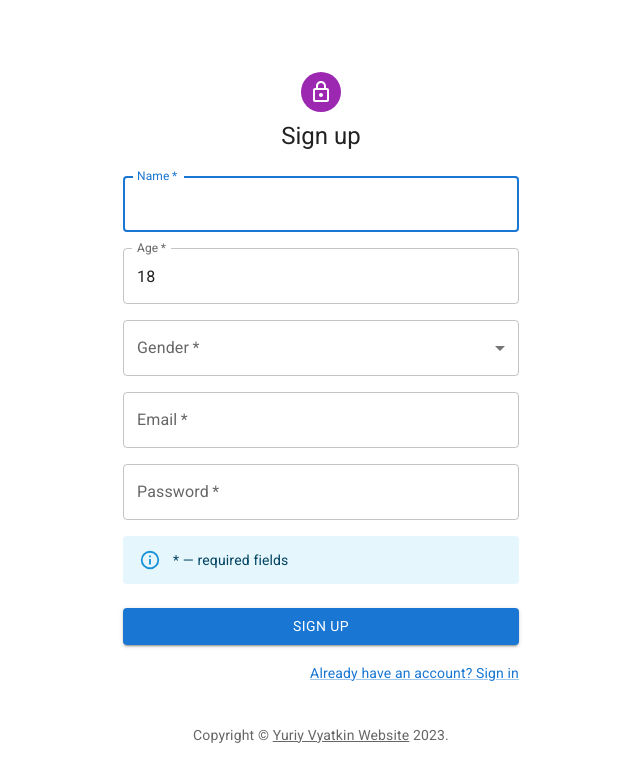
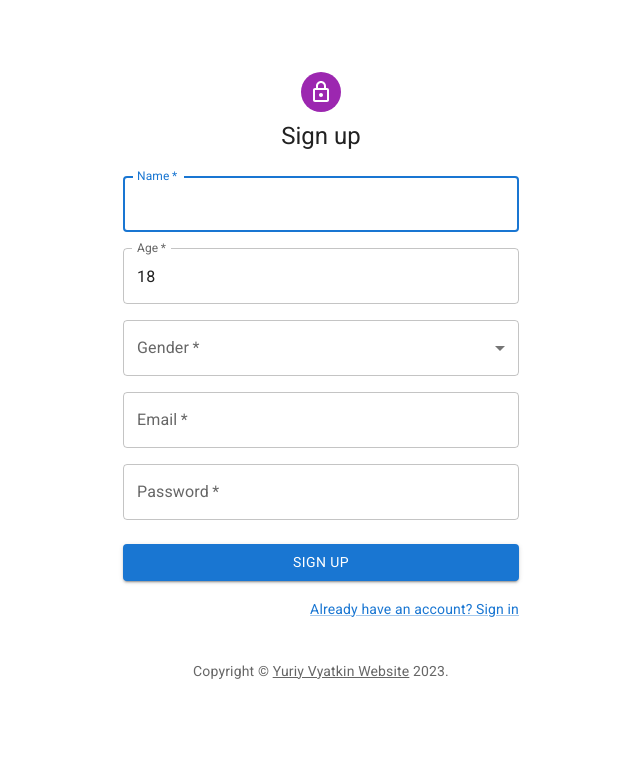
Before and after one commit to yuriyvyatkin/recommendation-system, a React app: page / in a window 1280 px wide. Shown: the top 782 px of the page, without its empty margins (319-959 px from the left). Built offline with nearby package versions, Linux system fonts and the light colour scheme.

Commit message:
Implement react-hook-form on the registration form. Change the file names of the slices.

```diff
--- a/package.json
+++ b/package.json
@@ -59,6 +59,7 @@
     "react-app-polyfill": "^3.0.0",
     "react-dev-utils": "^12.0.1",
     "react-dom": "^18.2.0",
+    "react-hook-form": "^7.43.9",
     "react-redux": "^8.0.5",
     "react-refresh": "^0.11.0",
     "resolve": "^1.20.0",
--- a/src/features/forms/adminForm/AdminForm.tsx
+++ b/src/features/forms/adminForm/AdminForm.tsx
@@ -18,7 +18,7 @@ import {
 import {
   completeOperation,
   changeItemField,
-} from './AdminFormSlice';
+} from './adminFormSlice';
 
 export default function AdminForm() {
   type State = {
--- /dev/null
+++ b/src/features/forms/auth/customAlert/CustomAlert.tsx
@@ -0,0 +1,37 @@
+import Alert from '@mui/material/Alert';
+import Grid from '@mui/material/Grid';
+import getCapitalizedWord from "../../../helpers/getCapitalizedWord";
+
+export default function CustomAlert({ name, type }: { name: string, type: string }) {
+  let alertName = type;
+  let capitalizedName = getCapitalizedWord(name);
+
+  switch (type) {
+    case 'required':
+      alertName = `The field "${capitalizedName}" is required!`;
+      break;
+    case 'maxLength':
+      alertName = `Exceeded the maximum length of the "${capitalizedName}" field!`;
+      break;
+    case 'max':
+      alertName = `Exceeded the maximum number in the "${capitalizedName}" field!`;
+      break;
+    case 'min':
+      alertName = `The number in the "${capitalizedName}" field is below the allowed value!`;
+      break;
+    case 'pattern':
+      alertName = `Check the correctness of the value in the "${capitalizedName}" field!`;
+      break;
+    default:
+      alertName = 'Unknown error!';
+      break;
+  }
+
+  return (
+    <Grid item xs={12}>
+      <Alert role="alert" severity="warning">
+        {alertName}
+      </Alert>
+    </Grid>
+  );
+}
--- a/src/features/forms/auth/signUpForm/SignUpForm.tsx
+++ b/src/features/forms/auth/signUpForm/SignUpForm.tsx
@@ -9,7 +9,6 @@ import Box from '@mui/material/Box';
 import LockOutlinedIcon from '@mui/icons-material/LockOutlined';
 import Typography from '@mui/material/Typography';
 import Container from '@mui/material/Container';
-import Alert from '@mui/material/Alert';
 import InputLabel from '@mui/material/InputLabel';
 import MenuItem from '@mui/material/MenuItem';
 import FormControl from '@mui/material/FormControl';
@@ -18,68 +17,54 @@ import { createTheme, ThemeProvider } from '@mui/material/styles';
 import Copyright from '../../../copyright/Copyright';
 import {
   addUser
-} from '../signInForm/SignInFormSlice';
+} from '../signInForm/signInFormSlice';
+import CustomAlert from '../customAlert/CustomAlert';
 import { useAppDispatch } from '../../../../app/hooks';
+import { useForm, SubmitHandler } from 'react-hook-form';
 
 const theme = createTheme();
 
 export default function SignUpForm() {
-  const [errorMessage, setErrorMessage] = useState("");
   const [num, setNum] = useState('18');
   const [gender, setGender] = useState('');
   const [toggle, setToggle] = useState(false);
   const dispatch = useAppDispatch();
+  const { register, handleSubmit, reset, formState: { errors }, } = useForm<FormValues>();
 
-  type Field = {
+  type FormValues = {
     name: string;
-    value: string;
+    age: string;
+    gender: string;
+    email: string;
+    password: string;
   }
 
-  const emailRegex = /^([\w-]+(?:\.[\w-]+)*)@((?:[\w-]+\.)*\w[\w-]{0,66})\.([a-z]{2,6}(?:\.[a-z]{2})?)$/i;
+  // console.log(gender)
+  // console.log(errors.gender)
 
-  const handleSubmit = (event: React.FormEvent<HTMLFormElement>) => {
-    event.preventDefault();
+  const submitForm: SubmitHandler<FormValues> = (data) => {
+    // console.log(data);
 
-    const inputs = event.currentTarget.querySelectorAll('input');
-    let fields: any = [];
-    inputs.forEach((item) => {
-      fields.push({name: item.name, value: item.value});
-    });
+    // dispatch(addUser(data));
 
-    const emptyField = fields.find((field: Field) => field.value === '');
+    reset();
+  };
 
-    if (emptyField) {
-      const emptyFieldName = emptyField.name.charAt(0).toUpperCase() + emptyField.name.slice(1);
-      setErrorMessage(`Field "${emptyFieldName}" is required and should contain the correct value!`);
+  const errorMessages = {
+    name: null,
+    age: null,
+    gender: null,
+    email: null,
+    password: null,
+  };
 
-      return;
+  if (errors) {
+    for (const fieldName in errors) {
+      Object.defineProperty(errorMessages, fieldName, {
+        value: (<CustomAlert name={fieldName} type={errors[fieldName as keyof typeof errors]?.type as string} />),
+      });
     }
-
-    fields = Object.fromEntries(fields.map((field: Field) => [field.name, field.value]));
-
-    if (!emailRegex.test(fields.email)) {
-      setErrorMessage('Please check the "Email" field validity!');
-
-      return;
-    }
-
-    if (fields.password.length < 6) {
-      setErrorMessage('The "Password" field must contain at least 6 characters!');
-
-      return;
-    }
-
-    if (+fields.age < 5 || +fields.age > 120) {
-      setErrorMessage('Please fill in the "Age" field with a value between 5 and 120 inclusive!');
-
-      return;
-    }
-
-    dispatch(addUser(fields));
-
-    event.currentTarget.reset();
-    setErrorMessage('');
-  };
+  }
 
   return (
     <ThemeProvider theme={theme}>
@@ -99,44 +84,50 @@ export default function SignUpForm() {
           <Typography component="h1" variant="h5">
             Sign up
           </Typography>
-          <Box component="form" noValidate onSubmit={handleSubmit} sx={{ mt: 3 }}>
+          <Box component="form" noValidate onSubmit={handleSubmit(submitForm)} sx={{ mt: 3 }}>
             <Grid container spacing={2}>
               <Grid item xs={12}>
                 <TextField
+                  {...register("name", { required: true, maxLength: 35 })}
                   required
                   fullWidth
                   label="Name"
-                  name="name"
                   autoFocus
                   autoComplete="given-name"
                 />
               </Grid>
+              {errorMessages.name}
               <Grid item xs={12}>
                 <TextField
+                  {...register("age", { required: true, min: 5, max: 120, onChange: (event: React.ChangeEvent<HTMLInputElement>) => setNum(event.target.value) })}
+                  value={num}
                   required
                   fullWidth
-                  name="age"
                   label="Age"
                   type="number"
-                  variant="outlined"
-                  onChange={(e: React.ChangeEvent<HTMLInputElement>) => setNum(e.target.value)}
-                  value={num}
-                  InputProps={{ inputProps: { min: 5, max: 120 } }}
+                  InputLabelProps={{
+                    shrink: true,
+                  }}
                 />
               </Grid>
+              {errorMessages.age}
               <Grid item xs={12}>
                 <FormControl fullWidth required>
                   <InputLabel id="gender">Gender</InputLabel>
                   <Select
+                    {...register("gender", { required: true, onChange: (event: SelectChangeEvent<string>) => {
+                      setGender(event.target.value)
+                      setGender(event.target.value)
+                      setGender(event.target.value)
+                      setGender(event.target.value)
+                    } })}
+                    value={gender}
                     labelId="gender"
                     id="gender"
-                    name="gender"
                     open={toggle}
                     onClose={() => setToggle(!toggle)}
                     onOpen={() => setToggle(!toggle)}
-                    value={gender}
                     label="Gender"
-                    onChange={(event: SelectChangeEvent<typeof gender>) => setGender(event.target.value)}
                   >
                     <MenuItem value="">
                       <em>None</em>
@@ -147,32 +138,28 @@ export default function SignUpForm() {
                   </Select>
                 </FormControl>
               </Grid>
+              {errorMessages.gender}
               <Grid item xs={12}>
                 <TextField
+                  {...register("email", { required: true, pattern: /^([\w-]+(?:\.[\w-]+)*)@((?:[\w-]+\.)*\w[\w-]{0,66})\.([a-z]{2,6}(?:\.[a-z]{2})?)$/i })}
                   required
                   fullWidth
                   label="Email"
-                  name="email"
                   autoComplete="email"
                 />
               </Grid>
+              {errorMessages.email}
               <Grid item xs={12}>
                 <TextField
+                  {...register("password", { required: true })}
                   required
                   fullWidth
-                  name="password"
                   label="Password"
                   type="password"
                   autoComplete="new-password"
                 />
               </Grid>
-              <Grid item xs={12}>
-                {
-                  errorMessage
-                    ? <Alert severity="warning"> {errorMessage} </Alert>
-                    : <Alert severity="info">* — required fields</Alert>
-                }
-              </Grid>
+              {errorMessages.password}
             </Grid>
             <Button
               type="submit"
--- a/src/features/forms/filtrationForm/FiltrationForm.tsx
+++ b/src/features/forms/filtrationForm/FiltrationForm.tsx
@@ -18,7 +18,7 @@ import { useAppSelector, useAppDispatch } from '../../../app/hooks';
 import {
   changeMenus,
   resetMenus
-} from './FiltrationFormSlice';
+} from './filtrationFormSlice';
 
 export default function FiltrationForm() {
   type FiltrationForm = {
--- a/src/features/forms/recommendations/Recommendations.tsx
+++ b/src/features/forms/recommendations/Recommendations.tsx
@@ -2,7 +2,7 @@ import { useAppSelector, useAppDispatch } from '../../../app/hooks';
 import {
   changeRecommendationsField,
   resetRecommendations
-} from './RecommendationsSlice';
+} from './recommendationsSlice';
 import Box from '@mui/material/Box';
 import { useState } from 'react';
 import InputLabel from '@mui/material/InputLabel';
--- /dev/null
+++ b/src/features/helpers/getCapitalizedWord.ts
@@ -0,0 +1,8 @@
+export default function getCapitalizedWord(word: string | undefined) {
+  if (word) {
+    const capitalizedWord = word.charAt(0).toUpperCase() + word.slice(1);
+    return capitalizedWord;
+  } else {
+    return '';
+  }
+}
--- a/src/features/tile/Tile.tsx
+++ b/src/features/tile/Tile.tsx
@@ -2,7 +2,7 @@ import Grid from '@mui/material/Grid';
 import TileItem from './tileItem/TileItem';
 import { useAppSelector, useAppDispatch } from '../../app/hooks';
 import { removeItem } from './tileSlice';
-import { editItem } from '../forms/adminForm/AdminFormSlice';
+import { editItem } from '../forms/adminForm/adminFormSlice';
 import Alert from '@mui/material/Alert';
 
 export default function Tile() {
--- a/src/features/tile/tileSlice.ts
+++ b/src/features/tile/tileSlice.ts
@@ -1,6 +1,7 @@
 import { nanoid } from 'nanoid';
 import { faker } from '@faker-js/faker';
 import { createSlice } from '@reduxjs/toolkit';
+import getCapitalizedWord from '../helpers/getCapitalizedWord';
 
 type Item = {
   id: string,
@@ -18,11 +19,6 @@ type Item = {
 };
 
 const initialState: Array<Item> = [];
-
-function getCapitalizedWord(word: string) {
-  const capitalizedWord = word.charAt(0).toUpperCase() + word.slice(1);
-  return capitalizedWord;
-}
 
 function getRandomYear(min: number, max: number): string {
   return String(Math.trunc(Math.random() * (max - min) + min));
```
Also changed, not shown: src/app/store.ts (+4 -4 lines), 2 other files (tests, documents, lock files or other folders).
